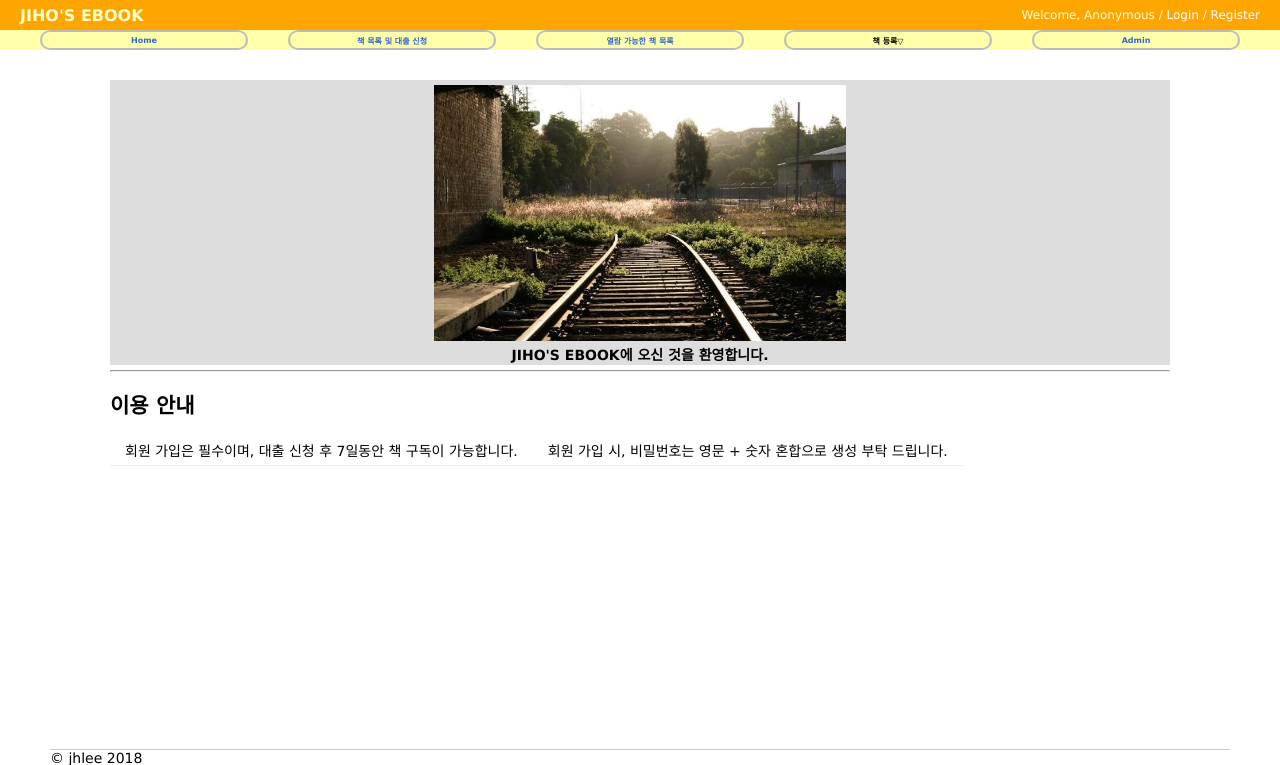
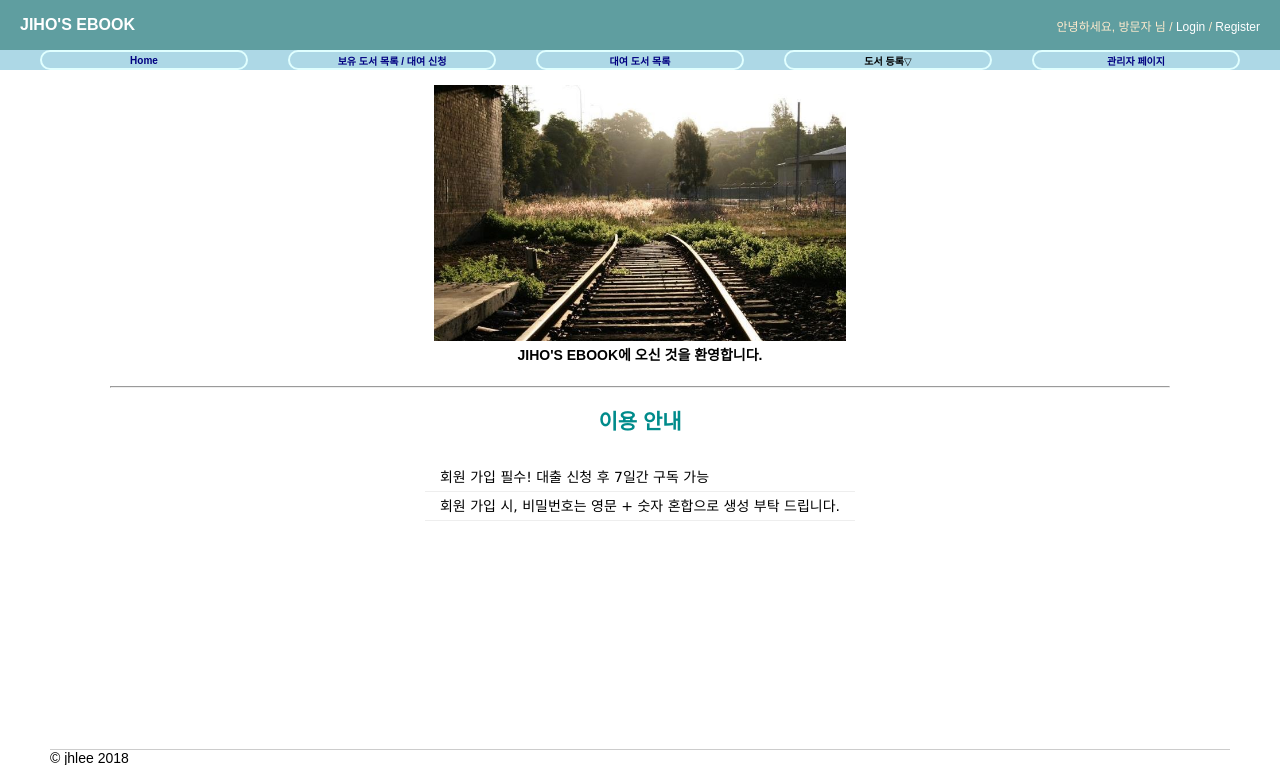
Before and after one commit to niceasitaka/ebook-by-django, a Django app: page / in a window 1280 px wide. Shown: the top 765 px of the page. Run offline with Django 3.2, Linux system fonts and the light colour scheme.

Commit message:
MOD: UI 일부 변경(뷰, 템플릿 수정)

```diff
--- a/ebook/ebook/templates/ebook/books_list.html
+++ b/ebook/ebook/templates/ebook/books_list.html
@@ -11,7 +11,7 @@
 
 <div id="content">
 
-<form action="." method="post"> {% csrf_token %}
+<form id="form" action="." method="post"> {% csrf_token %}
 	<b>{{ form }}</b>
 	<input type="submit" value="검색" />
 </form>
@@ -23,7 +23,7 @@
     <div class="clear_float">
 		<!-- 썸네일 이미지는 thumb_url 에서 가져옴 -->
 		<img class="thumbnail" src="{{ item.cover_image.thumb_url }}" />
-        &emsp;<h2><a href="{% url 'ebook:ebook_detail' item.id %}">{{ item.title }}</a></h2>
+        &emsp;<h2 style="display:inline"><a href="{% url 'ebook:ebook_detail' item.id %}">{{ item.title }}</a></h2>
         &emsp;<b>저자 : {{ item.author }}</b>
 		<!-- &emsp;는 띄어쓰기 -->
 		&emsp;<b>요약 : {{ item.description }}</b>
--- a/ebook/ebook/templates/ebook/ebook_content_image.html
+++ b/ebook/ebook/templates/ebook/ebook_content_image.html
@@ -6,11 +6,9 @@
 {% block extrastyle %}{% static "ebook/ebook.css" %}{% endblock %}
 
 {% block content %}
-<div id="content_home">
-<div id="homeimg">
+<div id="content_image">
 
     <img src="{{ content }}" />
 
 </div>
-</div>
 {% endblock %}
--- a/ebook/ebook/templates/ebook/ebook_rent_list.html
+++ b/ebook/ebook/templates/ebook/ebook_rent_list.html
@@ -5,7 +5,7 @@
 {% block content %}
 <div id="content">
 
-    <h1>대출한 책 목록 - {{ user }}</h1>
+    <h1>{{ user }} 님이 대여한 도서 목록</h1>
 
     <table class="change-list">
         <tr>
--- a/ebook/static/css/base.css
+++ b/ebook/static/css/base.css
@@ -1,5 +1,5 @@
 body {
-    font-family: "Lucida Grande", Verdana, Arial, sans-serif;
+    font-family: sans-serif, "Lucida Grande", Verdana, Arial ;
     font-size: 14px;
 }
 
@@ -8,23 +8,23 @@ div#header {
     position: absolute;
     top: 0px;
     left: 0px;
-    height: 30px;
+    height: 50px;
     width: 100%;
     display: table;
-    background: orange;
+    background: #5F9EA0;
 }
 
 div#menu {
     position: absolute;
-    top: 30px;
+    top: 50px;
     left: 0px;
     height: 20px;
     width: 100%;
     display: table;
     table-layout: fixed;
     border-spacing: 40px 0px;
-    background: #ffa;
-    font-size: 8px;
+    background: #ADD8E6;
+    font-size: 10px;
 }
 
 div#container {
@@ -57,7 +57,7 @@ div#footer {
     display: table-cell;
     vertical-align: middle;
     padding-left: 20px;
-    color: #ffc;
+    color: white;
     font-weight: bold;
     font-size: 16px;
 }
@@ -67,7 +67,7 @@ div#footer {
     vertical-align: middle;
     text-align: right;
     padding-right: 20px;
-    color: #ffc;
+    color: #FFEBCD;
     font-weight: normal;
     font-size: 12px;
 }
@@ -78,13 +78,13 @@ div#footer {
 
 /* MENU */
 div#menu a:link, div#menu a:visited {
-    color: #36c;
+    color: #000080;
 }
 
 div#menu > li {
     display: table-cell;
     vertical-align: middle;
-    border: 2px solid #bbb;
+    border: 2px solid #E0FFFF;
     border-radius: 25px;
     text-align: center;
     font-weight: bold;
@@ -94,14 +94,14 @@ div#menu > li {
 div#menu li  ul {
     display:none;
     position:absolute;
-    margin: 0;
+    margin:0;
     padding:10px 10px 5px 10px;
     list-style:none;
     border-right: 1px solid #ccc;
     border-left: 1px solid #ccc;
     border-bottom: 1px solid #ccc;
     background: white;
-    z-index: 1;
+    z-index:1;
 }
 
 div#menu li:hover ul {
--- a/ebook/static/css/home.css
+++ b/ebook/static/css/home.css
@@ -3,10 +3,17 @@ div#content_home {
     top: 80px;
     left: 110px;
     right: 110px;
+	text-align: center;
 }
 
 div#homeimg {
-    background: #ddd;
+    background: white;
     padding: 5px 0 1px 0;
-    text-align: center;
+
 }
+
+table#applist {
+	position: relative;
+	margin: auto;
+	top: 455px;
+}
--- a/ebook/templates/base.html
+++ b/ebook/templates/base.html
@@ -21,7 +21,7 @@
                 <a href="{% url 'logout' %}">Logout</a>
     </h4>
     {% else %}
-    <h4 class="welcome">Welcome, Anonymous /
+    <h4 class="welcome">안녕하세요, 방문자 님 /
                 <a href="{% url 'login' %}">Login</a> /
                 <a href="{% url 'register' %}">Register</a>
     </h4>
@@ -30,15 +30,15 @@
 
 <div id="menu">
     <li><a href="{% url 'home' %}">Home</a></li>
-    <li><a href="{% url 'ebook:index' %}">책 목록 및 대출 신청</a></li>
-    <li><a href="{% url 'ebook:list_check' %}">열람 가능한 책 목록</a></li>
-	<li>책 등록&bigtriangledown;
+    <li><a href="{% url 'ebook:index' %}">보유 도서 목록 / 대여 신청</a></li>
+    <li><a href="{% url 'ebook:list_check' %}">대여 도서 목록</a></li>
+	<li>도서 등록&bigtriangledown;
 		<ul>
 			<li><a href="{% url 'ebook:ebook_image_add' %}">이미지 업로드</a></li>
 			<li><a href="{% url 'ebook:ebook_text_add' %}">텍스트 업로드</a></li>
 		</ul>
     </li>
-    <li><a href="{% url 'admin:index' %}">Admin</a></li>
+    <li><a href="{% url 'admin:index' %}">관리자 페이지</a></li>
 
 </div>
 {% if messages %}
--- a/ebook/templates/home.html
+++ b/ebook/templates/home.html
@@ -10,21 +10,24 @@
 <div id="content_home">
 
     <div id="homeimg">
-        <a href="/"><img src="{% static 'img/11.JPG' %}" style="height:256px;"/></a>
+        <img src="{% static 'img/11.JPG' %}" style="height:256px;"/>
         <h4 style="margin: 0;">JIHO'S EBOOK에 오신 것을 환영합니다.</h4>
     </div>
-
+	</br>
     <hr style="margin: 5px 0;">
 
-    <h2>이용 안내</h2>
+    <h2 style="color:#008B8B">이용 안내</h2>
 
-    <table id="applist">
-        <tr>
-        <td>회원 가입은 필수이며, 대출 신청 후 7일동안 책 구독이 가능합니다.</td>
-		<td>회원 가입 시, 비밀번호는 영문 + 숫자 혼합으로 생성 부탁 드립니다.</td>
-        </tr>
-    </table>
+
 </div>
+<table id="applist">
+	<tr>
+	<td>회원 가입 필수! 대출 신청 후 7일간 구독 가능</td>
+	</tr>
+	<tr>
+	<td>회원 가입 시, 비밀번호는 영문 + 숫자 혼합으로 생성 부탁 드립니다.</td>
+	</tr>
+</table>
 {% endblock content %}
 
 {% block footer %}
```
Also changed, not shown: ebook/ebook/static/ebook/ebook.css (+17 -6 lines), ebook/ebook/templates/ebook/ebook_content.html (+8 -1 lines), ebook/ebook/views.py (+6 -1 lines).
